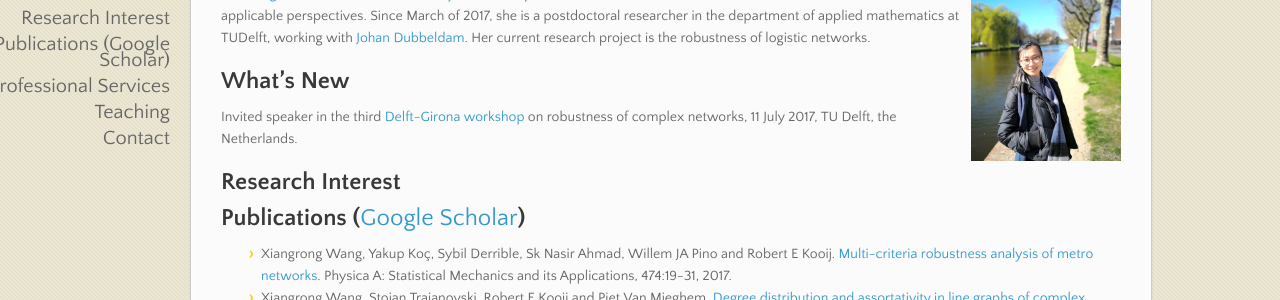
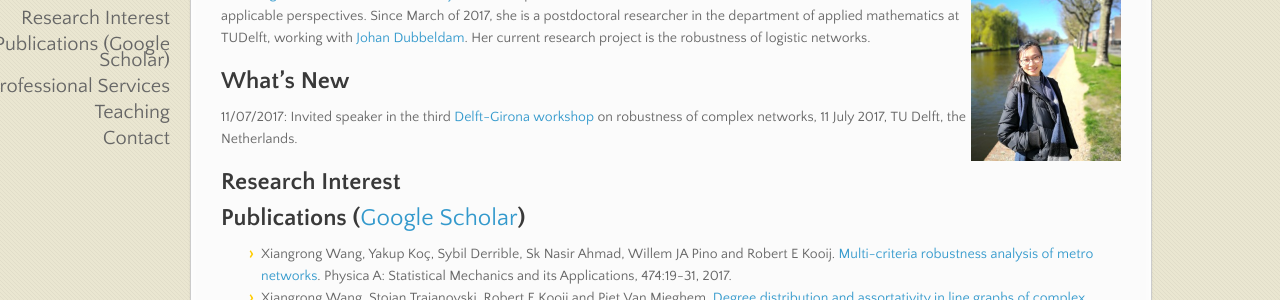
Before and after one commit to xiangrongwang/xiangrongwang.github.io, a Jekyll site: the page built from index.md, in a window 1280 px wide and 1121 px high. Shown: the part 266-566 px from the top of the window. Built offline with Jekyll 4.4.1, drawn with Linux system fonts in a browser that asks for light colours; nearby versions of some CDN libraries; our own code applies the rules of GitHub Pages for plain Markdown files.

Commit message:
Create index.md

```diff
--- a/index.md
+++ b/index.md
@@ -5,7 +5,7 @@ Xiangrong Wang obtained her PhD degree in 2016 at the Delft University of Techno
 Her PhD topic focused on the robustness of networks,  from both theoretical and applicable perspectives. Since March of 2017, she is a postdoctoral researcher in the department of applied mathematics at TUDelft, working with [Johan Dubbeldam](http://ta.twi.tudelft.nl/dv/users/dubbel/).  Her current research project is the robustness of logistic networks.
 
 ## What's New
-Invited speaker in the third [Delft-Girona workshop](https://www.nas.ewi.tudelft.nl/rocn/index.html) on robustness of complex networks, 11 July 2017, TU Delft, the Netherlands.
+11/07/2017: Invited speaker in the third [Delft-Girona workshop](https://www.nas.ewi.tudelft.nl/rocn/index.html) on robustness of complex networks, 11 July 2017, TU Delft, the Netherlands.
 
 ## Research Interest
 
```
